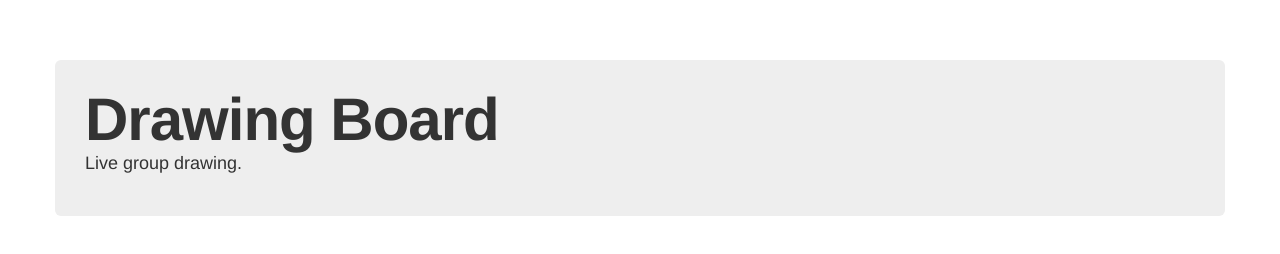
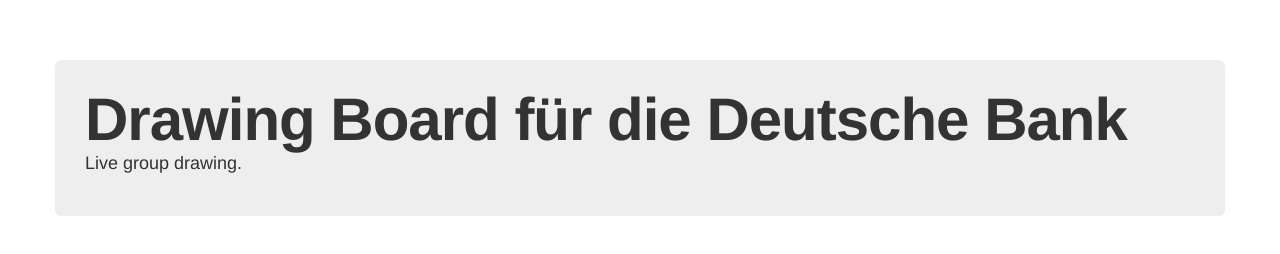
Before and after one commit to doschkinow/drawingboard-micro-ws-nodejs, a website: page drawingboard/index.html in a window 1280 px wide. Drawn offline with nearby package versions, Linux system fonts and the light colour scheme.

Commit message:
index.html changed

```diff
--- a/drawingboard/index.html
+++ b/drawingboard/index.html
@@ -20,7 +20,7 @@
 <body>
 <div class="container">
     <div class="hero-unit">
-        <h1>Drawing Board</h1>
+        <h1>Drawing Board für die Deutsche Bank</h1>
         <p>
             Live group drawing.
         </p>
```
